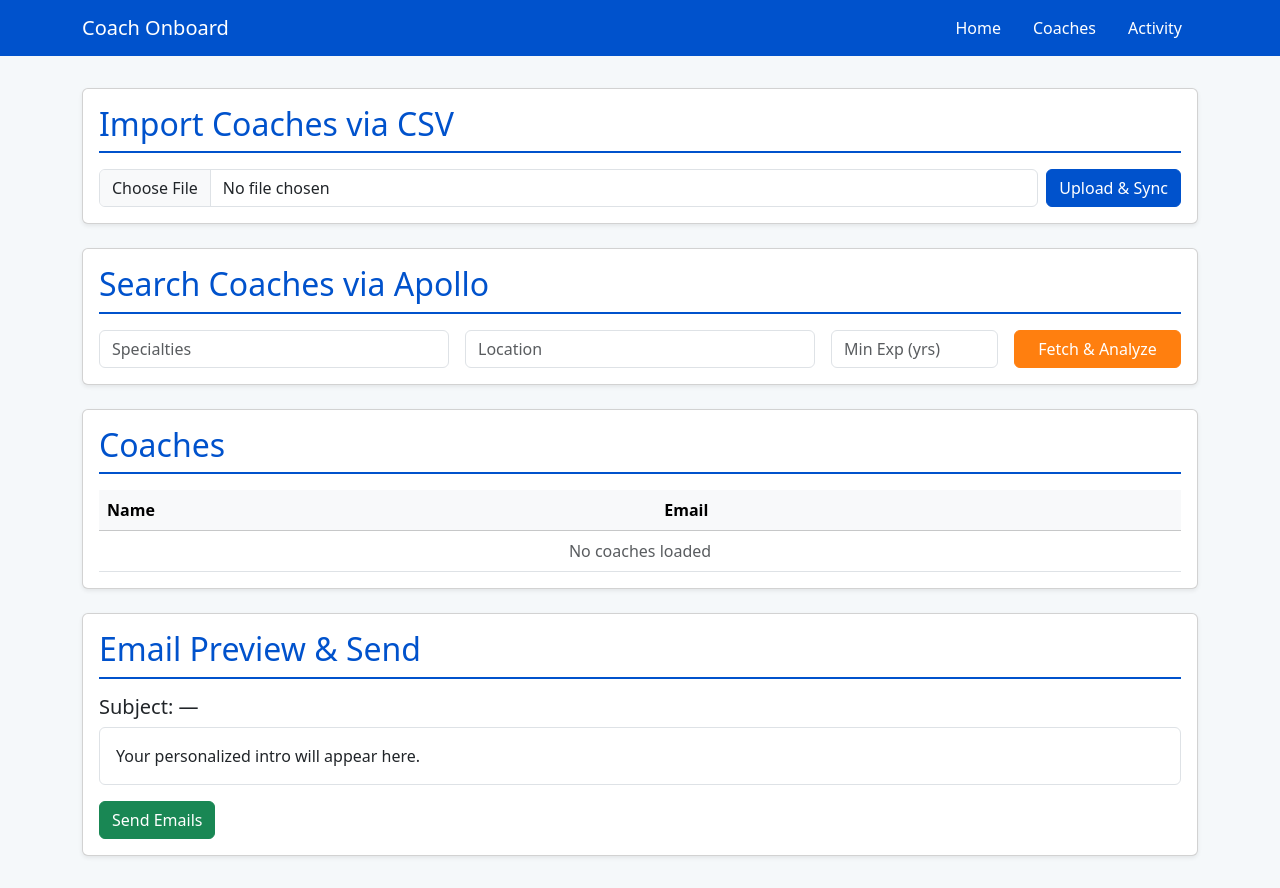
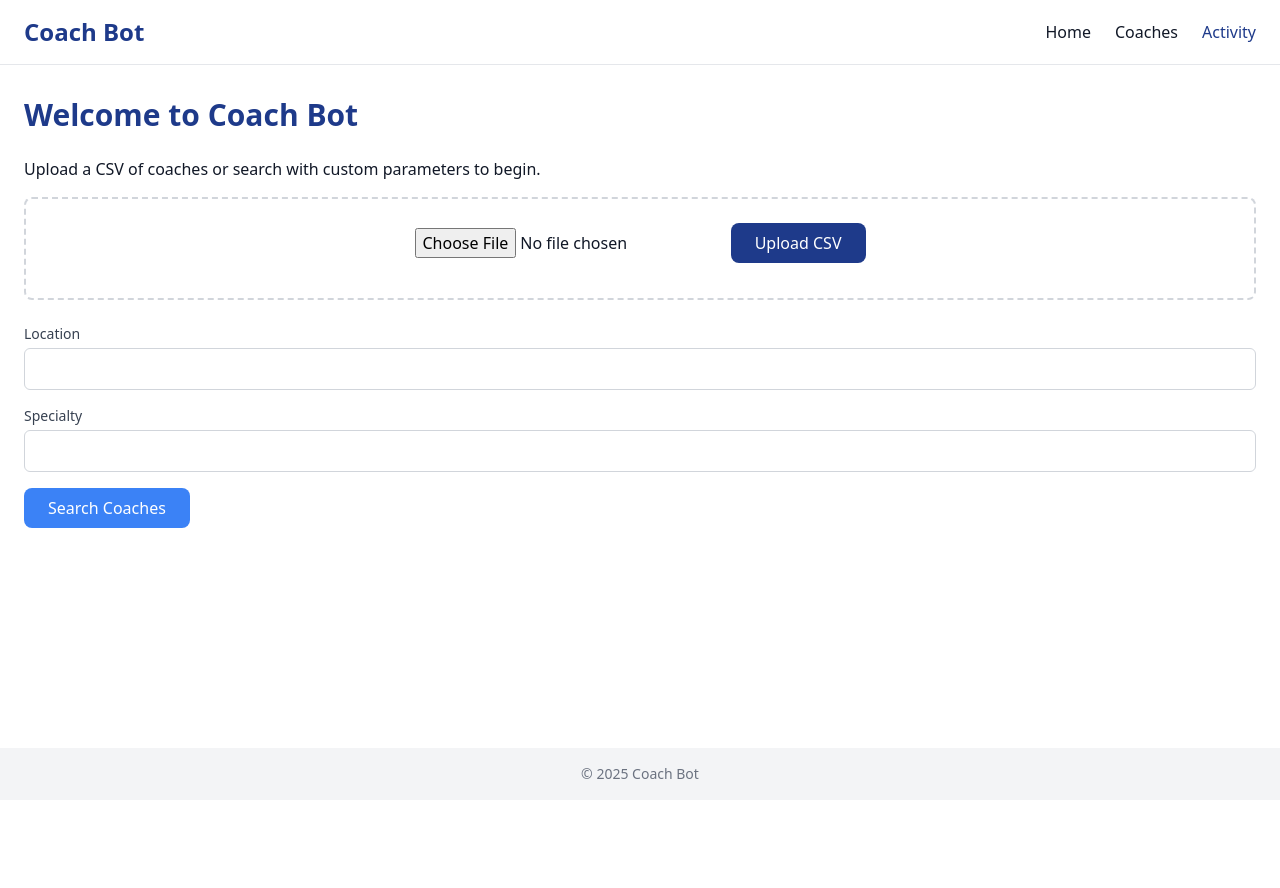
Before and after one commit to SamCrosby1/coach-bot-ui, a Flask app: page / in a window 1280 px wide. After the commit the page ends 779 px from the top, so only its background shows below. Run offline with Flask 3, Linux system fonts and the light colour scheme; some libraries are stand-ins or nearby versions.

Commit message:
Fresh Tailwind templates for layout, index, coaches, activity, generic

```diff
--- a/templates/index.html
+++ b/templates/index.html
@@ -1,70 +1,38 @@
 {% extends "layout.html" %}
+{% block title %}Home — Coach Bot{% endblock %}
+
 {% block content %}
+  <h1 class="text-3xl font-bold text-primary mb-6">Welcome to Coach Bot</h1>
+  <p class="mb-4">Upload a CSV of coaches or search with custom parameters to begin.</p>
 
-<div class="card shadow-sm">
-  <div class="card-body">
-    <h2 class="section-title">Import Coaches via CSV</h2>
-    <form method="post" enctype="multipart/form-data" class="row g-2 align-items-center">
-      <div class="col-auto flex-grow-1">
-        <input type="file" name="csv_file" class="form-control" accept=".csv">
+  <div class="space-y-6">
+    <!-- CSV Uploader -->
+    <div class="border-2 border-dashed border-gray-300 rounded-lg p-6 text-center">
+      <form action="/coaches" method="post" enctype="multipart/form-data">
+        <input type="file" name="csv_file" accept=".csv" class="mb-4" />
+        <button type="submit"
+                class="bg-primary text-white px-6 py-2 rounded-lg hover:bg-primary/90">
+          Upload CSV
+        </button>
+      </form>
+    </div>
+
+    <!-- Custom Search Form -->
+    <form action="/coaches" method="get" class="space-y-4">
+      <div>
+        <label for="location" class="block text-sm font-medium text-gray-700">Location</label>
+        <input type="text" name="location" id="location"
+               class="mt-1 block w-full border border-gray-300 rounded-md px-3 py-2" />
       </div>
-      <div class="col-auto">
-        <button class="btn btn-primary">Upload & Sync</button>
+      <div>
+        <label for="specialty" class="block text-sm font-medium text-gray-700">Specialty</label>
+        <input type="text" name="specialty" id="specialty"
+               class="mt-1 block w-full border border-gray-300 rounded-md px-3 py-2" />
       </div>
+      <button type="submit"
+              class="bg-accent text-white px-6 py-2 rounded-lg hover:bg-accent/90">
+        Search Coaches
+      </button>
     </form>
   </div>
-</div>
-
-<div class="card shadow-sm">
-  <div class="card-body">
-    <h2 class="section-title">Search Coaches via Apollo</h2>
-    <form method="post" class="row g-3">
-      <div class="col-md-4">
-        <input name="specialties" class="form-control" placeholder="Specialties">
-      </div>
-      <div class="col-md-4">
-        <input name="location" class="form-control" placeholder="Location">
-      </div>
-      <div class="col-md-2">
-        <input type="number" name="experience" class="form-control" placeholder="Min Exp (yrs)" min="0">
-      </div>
-      <div class="col-md-2">
-        <button class="btn btn-warning w-100">Fetch & Analyze</button>
-      </div>
-    </form>
-  </div>
-</div>
-
-<div class="card shadow-sm">
-  <div class="card-body">
-    <h2 class="section-title">Coaches</h2>
-    <table class="table table-hover mb-0">
-      <thead class="table-light">
-        <tr><th>Name</th><th>Email</th></tr>
-      </thead>
-      <tbody>
-        {% for coach in coaches %}
-        <tr>
-          <td>{{ coach.first_name }} {{ coach.last_name }}</td>
-          <td>{{ coach.email }}</td>
-        </tr>
-        {% else %}
-        <tr><td colspan="2" class="text-muted text-center">No coaches loaded</td></tr>
-        {% endfor %}
-      </tbody>
-    </table>
-  </div>
-</div>
-
-<div class="card shadow-sm">
-  <div class="card-body">
-    <h2 class="section-title">Email Preview & Send</h2>
-    <h5>Subject: {{ generic_subject or '—' }}</h5>
-    <div class="border rounded p-3 mb-3" style="background:#fff;">
-      {{ generic_body or 'Your personalized intro will appear here.' }}
-    </div>
-    <button class="btn btn-success">Send Emails</button>
-  </div>
-</div>
-
 {% endblock %}
--- a/templates/layout.html
+++ b/templates/layout.html
@@ -1,41 +1,47 @@
-<!doctype html>
+<!DOCTYPE html>
 <html lang="en">
 <head>
-  <meta charset="utf-8">
-  <meta name="viewport" content="width=device-width,initial-scale=1">
-  <title>Coach Onboarding Assistant</title>
-  <link
-    href="https://cdnjs.cloudflare.com/ajax/libs/bootstrap/5.4.3/css/bootstrap.min.css"
-    rel="stylesheet">
-  <style>
-    body { background: #f5f8fa; }
-    .navbar { background: #0052cc; }
-    .navbar-brand, .nav-link { color: #fff !important; }
-    main { padding: 2rem 0; }
-    .section-title { border-bottom: 2px solid #0052cc; padding-bottom: .5rem; margin-bottom: 1rem; color: #0052cc; }
-    .btn-primary { background: #0052cc; border-color: #0052cc; }
-    .btn-warning { background: #ff7f0f; border-color: #ff7f0f; color: #fff; }
-    .card + .card { margin-top: 1.5rem; }
-  </style>
+  <meta charset="UTF-8" />
+  <meta name="viewport" content="width=device-width, initial-scale=1.0" />
+  <title>{% block title %}Coach Bot{% endblock %}</title>
+
+  <!-- Tailwind CSS via CDN -->
+  <script src="https://cdn.tailwindcss.com"></script>
+  <script>
+    tailwind.config = {
+      theme: {
+        extend: {
+          colors: {
+            primary: '#1E3A8A',  /* deep blue */
+            accent:  '#3B82F6'    /* light blue */
+          }
+        }
+      }
+    }
+  </script>
 </head>
-<body>
-  <nav class="navbar">
-    <div class="container">
-      <a class="navbar-brand" href="/">Coach Onboard</a>
-      <ul class="nav">
-        <li class="nav-item"><a class="nav-link" href="/">Home</a></li>
-        <li class="nav-item"><a class="nav-link" href="/coaches">Coaches</a></li>
-        <li class="nav-item"><a class="nav-link" href="/activity">Activity</a></li>
+<body class="bg-white text-gray-900 min-h-screen flex flex-col">
+
+  <!-- Navbar -->
+  <nav class="bg-white border-b border-gray-200">
+    <div class="container mx-auto px-6 py-4 flex justify-between items-center">
+      <a href="/" class="text-2xl font-semibold text-primary">Coach Bot</a>
+      <ul class="flex space-x-6">
+        <li><a href="/"        class="hover:text-accent">Home</a></li>
+        <li><a href="/coaches" class="hover:text-accent">Coaches</a></li>
+        <li><a href="/activity" class="text-primary font-medium">Activity</a></li>
       </ul>
     </div>
   </nav>
 
-  <main class="container">
+  <!-- Main content area -->
+  <main class="container mx-auto px-6 py-8 flex-grow">
     {% block content %}{% endblock %}
   </main>
 
-  <script
-    src="https://cdnjs.cloudflare.com/ajax/libs/bootstrap/5.4.3/js/bootstrap.bundle.min.js">
-  </script>
+  <!-- Footer -->
+  <footer class="bg-gray-100 text-center py-4">
+    <p class="text-sm text-gray-500">&copy; 2025 Coach Bot</p>
+  </footer>
 </body>
 </html>
```
Also changed, not shown: templates/activity.html (+31 -10 lines), templates/coaches.html (+22 -9 lines), templates/generic_body.html (+8 -8 lines).
